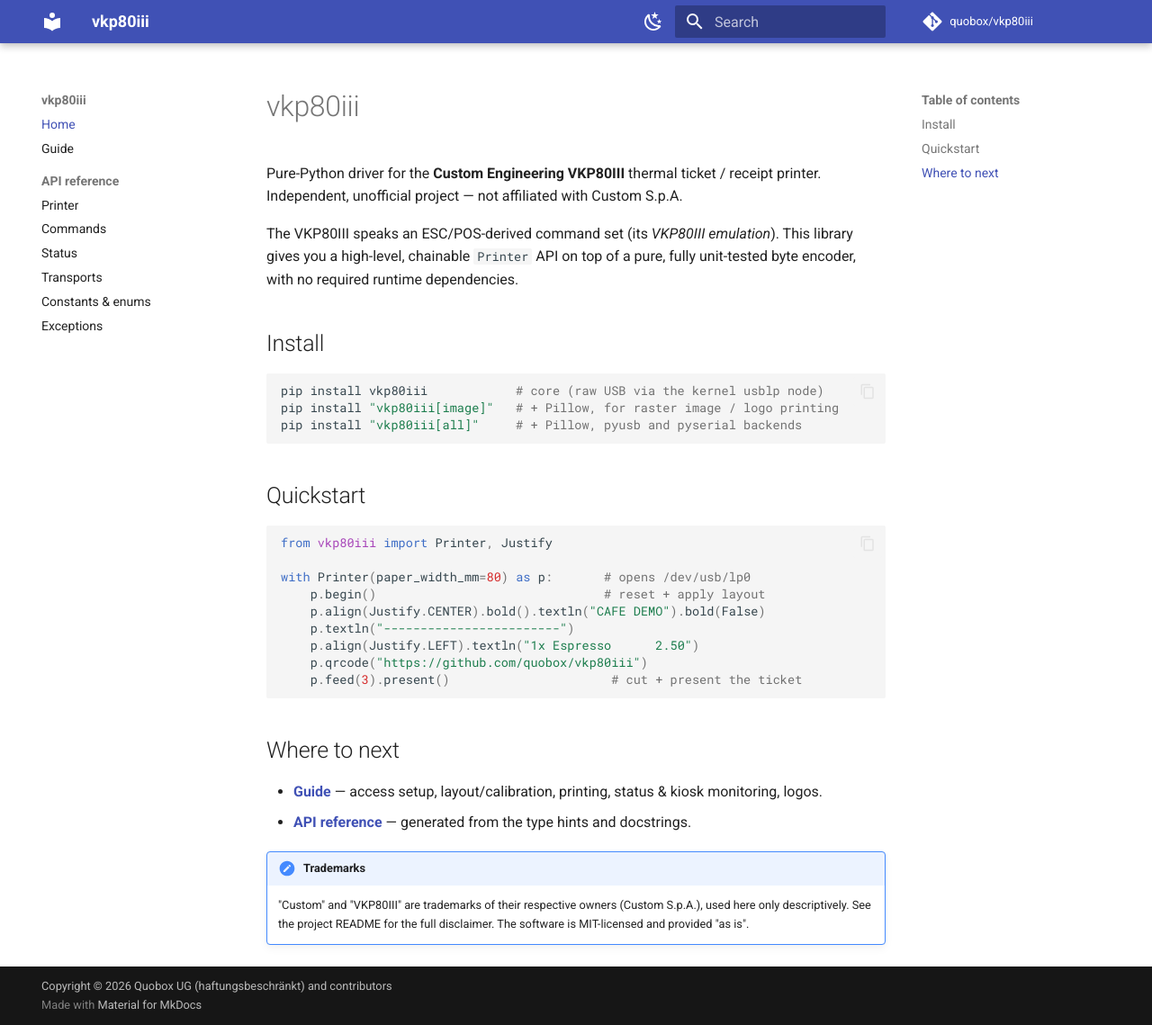
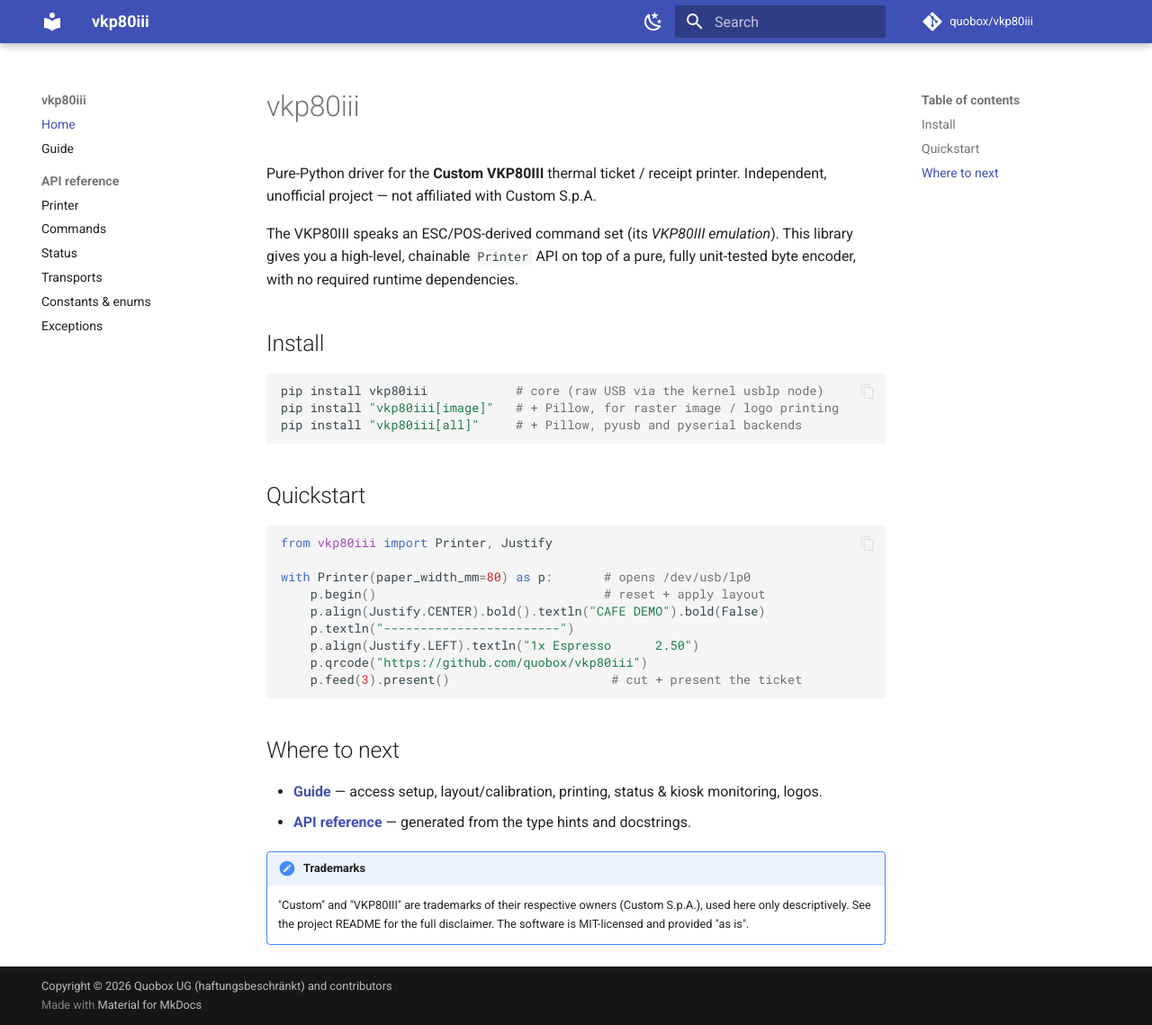
Before and after one commit to quobox/vkp80iii, an MkDocs documentation site: the page built from docs/index.md, in a window 1280 px wide and 1139 px high. Shown: the whole window at 90% size. Built offline with MkDocs 1.6.1 and Material for MkDocs 9.7.7, drawn with Linux system fonts in a browser that asks for light colours; comment, search, counter and statistics services are not loaded.

Commit message:
docs: use current vendor name Custom S.p.A. consistently
The manufacturer rebranded from Custom Engineering S.p.A. to Custom S.p.A.
Use "Custom VKP80III" / "Custom S.p.A." everywhere (README, docs, pyproject
description, udev rule, package + transport docstrings), matching the rest of
the codebase and the trademark notice.

```diff
--- a/docs/index.md
+++ b/docs/index.md
@@ -1,6 +1,6 @@
 # vkp80iii
 
-Pure-Python driver for the **Custom Engineering VKP80III** thermal ticket /
+Pure-Python driver for the **Custom VKP80III** thermal ticket /
 receipt printer. Independent, unofficial project — not affiliated with Custom
 S.p.A.
 
--- a/pyproject.toml
+++ b/pyproject.toml
@@ -1,7 +1,7 @@
 [project]
 name = "vkp80iii"
 version = "0.1.0"
-description = "Pure-Python driver for the Custom Engineering VKP80III thermal ticket printer (native VKP80III emulation, ESC/POS based)"
+description = "Pure-Python driver for the Custom VKP80III thermal ticket printer (native VKP80III emulation, ESC/POS based)"
 readme = "README.md"
 license = "MIT"
 license-files = ["LICENSE"]
--- a/src/vkp80iii/__init__.py
+++ b/src/vkp80iii/__init__.py
@@ -1,4 +1,4 @@
-"""vkp80iii -- a pure-Python driver for the Custom Engineering VKP80III.
+"""vkp80iii -- a pure-Python driver for the Custom VKP80III.
 
 The VKP80III is a thermal ticket/receipt printer that speaks an ESC/POS-derived
 command set (its "VKP80III emulation") with Custom-specific extensions for the
```
Also changed, not shown: README.md (+2 -2 lines), 2 other files.
